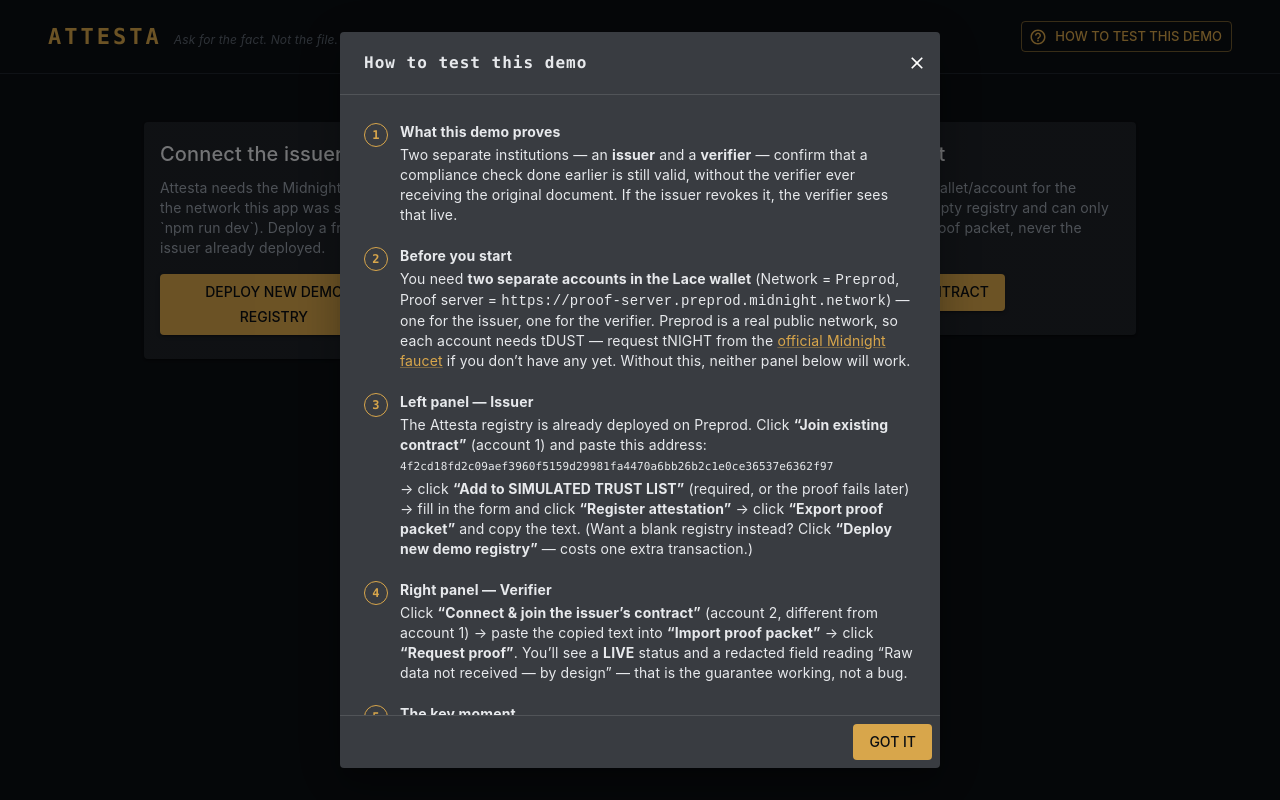
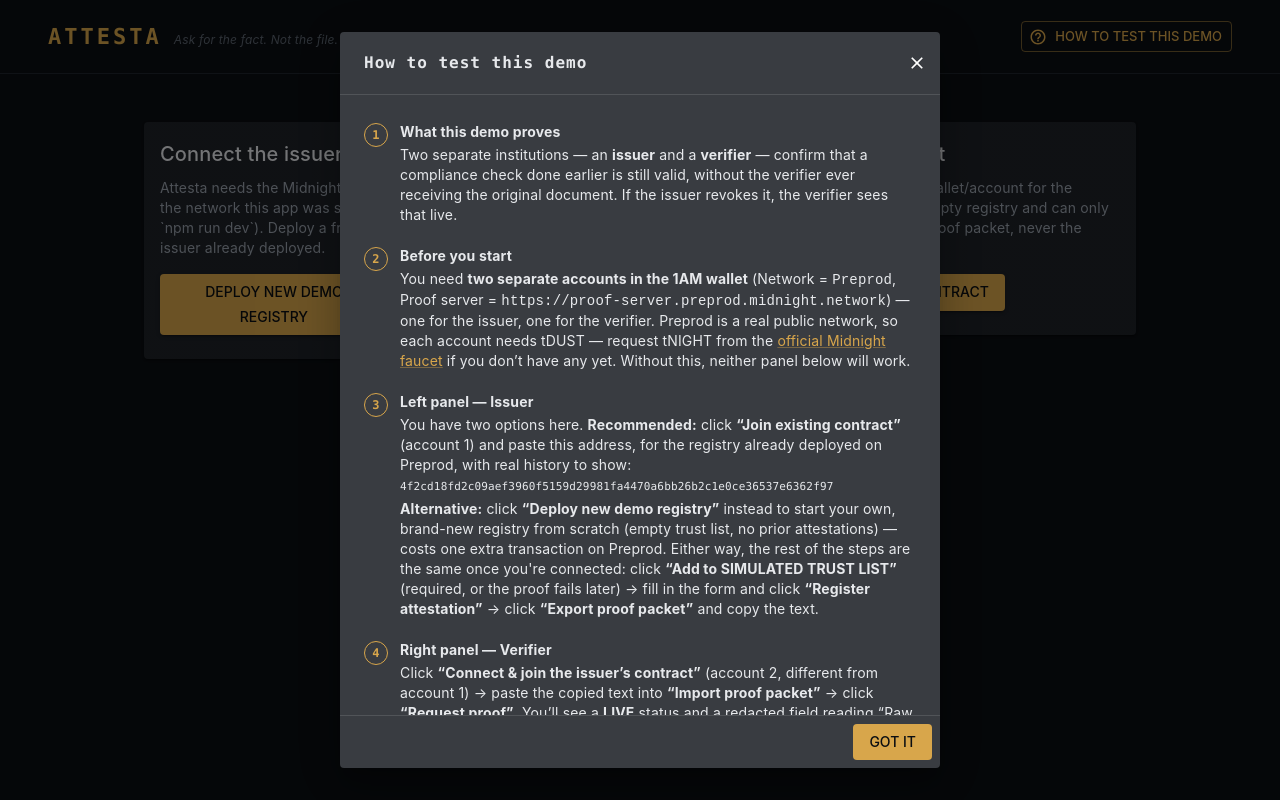
Before and after one commit to ceciliagalvaoo/Attesta, a React (Vite) app in the folder bboard-ui/: page / in a window 1280 px wide. Built offline with nearby package versions, Linux system fonts and the light colour scheme; no server answers; what @midnight-ntwrk/midnight-js-network-id would draw is missing.

Commit message:
docs+fix(wallet): switch tested preprod wallet from Lace to 1AM, fix roadmap/limitations inconsistencies

```diff
--- a/bboard-ui/src/App.tsx
+++ b/bboard-ui/src/App.tsx
@@ -26,7 +26,7 @@
  * The root Attesta application.
  *
  * D27 (`contexto/ESTADO.md`): the issuer panel and the verifier panel each connect
- * independently — two separate {@link AttestaConnectionSlot}s, each with its own Lace
+ * independently — two separate {@link AttestaConnectionSlot}s, each with its own 1AM
  * wallet connection and its own private state (see
  * `bboard-ui/src/contexts/AttestaManager.ts`). There is no shared "app-wide" contract
  * connection any more; the only thing that crosses from one to the other is the
@@ -46,7 +46,7 @@
       <AttestaConnectionSlot
         role="issuer"
         title="Connect the issuer's wallet"
-        description="Attesta needs the Midnight Lace wallet extension, connected to the network this app was started against (the local devnet for `npm run dev`). Deploy a fresh demo registry, or join one this issuer already deployed."
+        description="Attesta needs the Midnight 1AM wallet extension, connected to the network this app was started against (the local devnet for `npm run dev`). Deploy a fresh demo registry, or join one this issuer already deployed."
         allowDeploy
         logger={logger}
         onConnected={handleIssuerConnected}
@@ -57,7 +57,7 @@
       <AttestaConnectionSlot
         role="verifier"
         title="Connect the verifier's wallet"
-        description="Connect a second, independent Lace wallet/account for the verifier — this identity starts with an empty registry and can only see attestations imported below as a proof packet, never the issuer's own records."
+        description="Connect a second, independent 1AM wallet/account for the verifier — this identity starts with an empty registry and can only see attestations imported below as a proof packet, never the issuer's own records."
         allowDeploy={false}
         suggestedContractAddress={issuerContractAddress}
         logger={logger}
--- a/bboard-ui/src/components/AttestaConnectionSlot.tsx
+++ b/bboard-ui/src/components/AttestaConnectionSlot.tsx
@@ -86,7 +86,7 @@
         {deployment?.status === 'in-progress' && (
           <Stack direction="row" spacing={2} sx={{ alignItems: 'center', mb: 2 }}>
             <CircularProgress size={20} data-testid={`${role}-connect-working-indicator`} />
-            <Typography variant="body2">Connecting to the Midnight Lace wallet…</Typography>
+            <Typography variant="body2">Connecting to the Midnight 1AM wallet…</Typography>
           </Stack>
         )}
         {deployment?.status === 'failed' && (
--- a/bboard-ui/src/components/IssuerPanel.tsx
+++ b/bboard-ui/src/components/IssuerPanel.tsx
@@ -61,7 +61,7 @@
 
 export interface IssuerPanelProps {
   readonly api: DeployedAttestaAPI;
-  /** The Bech32m address of the Lace account currently bound to this panel (D27 — see `AttestaManager.ts`). */
+  /** The Bech32m address of the 1AM account currently bound to this panel (D27 — see `AttestaManager.ts`). */
   readonly walletAddress: string;
 }
 
--- a/bboard-ui/src/components/TutorialModal.tsx
+++ b/bboard-ui/src/components/TutorialModal.tsx
@@ -60,7 +60,7 @@
     title: 'Before you start',
     body: (
       <>
-        You need <strong>two separate accounts in the Lace wallet</strong> (Network = <code>Preprod</code>, Proof server
+        You need <strong>two separate accounts in the 1AM wallet</strong> (Network = <code>Preprod</code>, Proof server
         = <code>https://proof-server.preprod.midnight.network</code>) — one for the issuer, one for the verifier.
         Preprod is a real public network, so each account needs tDUST — request tNIGHT from the{' '}
         <Link href={FAUCET_URL} target="_blank" rel="noopener noreferrer" color="primary">
@@ -74,18 +74,21 @@
     title: 'Left panel — Issuer',
     body: (
       <>
-        The Attesta registry is already deployed on Preprod. Click <strong>&ldquo;Join existing contract&rdquo;</strong>{' '}
-        (account 1) and paste this address:{' '}
+        You have two options here. <strong>Recommended:</strong> click{' '}
+        <strong>&ldquo;Join existing contract&rdquo;</strong> (account 1) and paste this address, for the registry
+        already deployed on Preprod, with real history to show:{' '}
         <Box
           component="code"
           sx={{ display: 'block', fontFamily: monoFontFamily, fontSize: 11, wordBreak: 'break-all', my: 0.5 }}
         >
           {DEPLOYED_CONTRACT_ADDRESS}
         </Box>
-        → click <strong>&ldquo;Add to SIMULATED TRUST LIST&rdquo;</strong> (required, or the proof fails later) → fill
-        in the form and click <strong>&ldquo;Register attestation&rdquo;</strong> → click{' '}
-        <strong>&ldquo;Export proof packet&rdquo;</strong> and copy the text. (Want a blank registry instead? Click{' '}
-        <strong>&ldquo;Deploy new demo registry&rdquo;</strong> — costs one extra transaction.)
+        <strong>Alternative:</strong> click <strong>&ldquo;Deploy new demo registry&rdquo;</strong> instead to start
+        your own, brand-new registry from scratch (empty trust list, no prior attestations) — costs one extra
+        transaction on Preprod. Either way, the rest of the steps are the same once you're connected: click{' '}
+        <strong>&ldquo;Add to SIMULATED TRUST LIST&rdquo;</strong> (required, or the proof fails later) → fill in the
+        form and click <strong>&ldquo;Register attestation&rdquo;</strong> → click{' '}
+        <strong>&ldquo;Export proof packet&rdquo;</strong> and copy the text.
       </>
     ),
   },
--- a/bboard-ui/src/components/VerifierPanel.tsx
+++ b/bboard-ui/src/components/VerifierPanel.tsx
@@ -35,7 +35,7 @@
 
 export interface VerifierPanelProps {
   readonly api: DeployedAttestaAPI;
-  /** The Bech32m address of the Lace account currently bound to this panel (D27 — see `AttestaManager.ts`). */
+  /** The Bech32m address of the 1AM account currently bound to this panel (D27 — see `AttestaManager.ts`). */
   readonly walletAddress: string;
 }
 
--- a/bboard-ui/src/contexts/AttestaManager.ts
+++ b/bboard-ui/src/contexts/AttestaManager.ts
@@ -66,7 +66,7 @@
  * deploy/join starts from — `issuer` gets `createAttestaPrivateState` (an `issuerSecret`
  * plus, over time, full per-attestation records); `verifier` gets
  * `createVerifierPrivateState` (no `issuerSecret`, no records — populated only via
- * {@link DeployedAttestaAPI.importProofPacket}). It is unrelated to which Lace wallet
+ * {@link DeployedAttestaAPI.importProofPacket}). It is unrelated to which 1AM wallet
  * account happens to be connected — see `walletAddress` on {@link DeployedAttestaDeployment}
  * for that.
  */
@@ -82,9 +82,9 @@
   readonly status: 'deployed';
   readonly api: DeployedAttestaAPI;
   /**
-   * The Bech32m shielded address of whichever Lace account was active when this
+   * The Bech32m shielded address of whichever 1AM account was active when this
    * identity connected — rendered in the panel so a person testing with two different
-   * Lace wallets (one for the issuer, one for the verifier) can visually confirm which
+   * 1AM wallets (one for the issuer, one for the verifier) can visually confirm which
    * account is actually bound to which panel, instead of assuming.
    */
   readonly walletAddress: string;
@@ -121,7 +121,7 @@
 }
 
 /**
- * An {@link AttestaAPIProvider} that manages the connection to the Midnight Lace wallet
+ * An {@link AttestaAPIProvider} that manages the connection to the Midnight 1AM wallet
  * (via `@midnight-ntwrk/dapp-connector-api`) and to the indexer/proof-server, in a
  * browser setting.
  *
@@ -130,9 +130,9 @@
  * `inMemoryPrivateStateProvider()` (a fresh, empty map) and its own call to
  * `connectToWallet` — built lazily the first time `deploy`/`join` runs and cached only
  * within this instance (see `getProviders`). Two managers, one per role, never share
- * either. Because each manager connects independently, testing with two different Lace
- * accounts works naturally: connect the issuer manager while Lace's active account is
- * account A, then switch Lace's active account to B before connecting the verifier
+ * either. Because each manager connects independently, testing with two different 1AM
+ * accounts works naturally: connect the issuer manager while 1AM's active account is
+ * account A, then switch 1AM's active account to B before connecting the verifier
  * manager — each manager's own `connectToWallet` call picks up whatever account is
  * active at the moment *it* runs.
  */
@@ -360,7 +360,7 @@
       new Promise<never>((_resolve, reject) => {
         timer = setTimeout(() => {
           logger.error('Wallet connector API has failed to respond');
-          reject(new Error('The Midnight Lace wallet did not respond. Is the extension unlocked and enabled?'));
+          reject(new Error('The Midnight 1AM wallet did not respond. Is the extension unlocked and enabled?'));
         }, WALLET_CONNECT_TIMEOUT_MS);
       }),
     ]);
@@ -393,7 +393,7 @@
         with: () =>
           throwError(() => {
             logger.error('Could not find wallet connector API');
-            return new Error('Could not find the Midnight Lace wallet extension. Is it installed and enabled?');
+            return new Error('Could not find the Midnight 1AM wallet extension. Is it installed and enabled?');
           }),
       }),
       concatMap((initialAPI) => connectWithTimeout(initialAPI, networkId, logger)),
```
Also changed, not shown: 8 other files (tests, documents, lock files or other folders).
